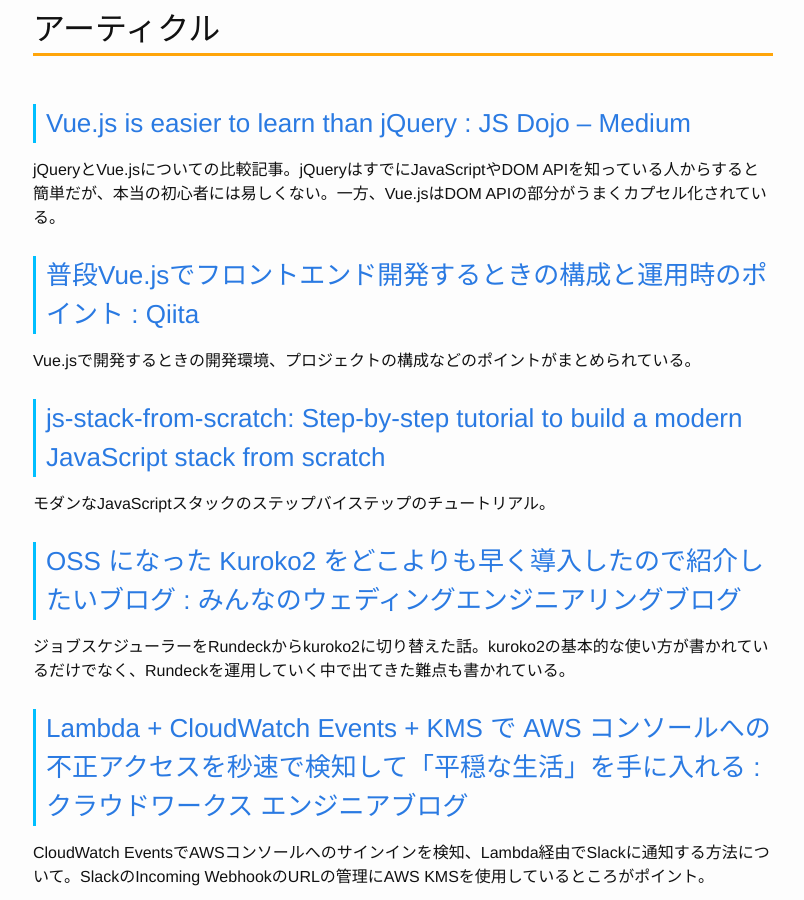
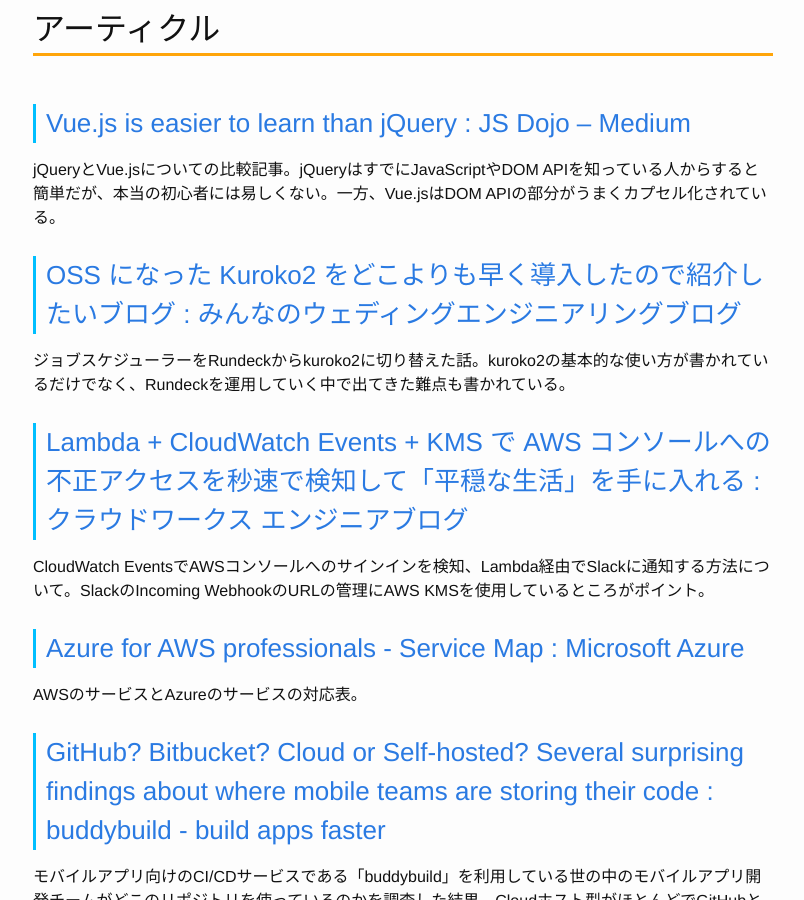
Before and after one commit to Gather-Tech/Gather-Tech.github.io, a Jekyll site: the page built from _posts/2016/2016-11-07-Gather19.md, in a window 1280 px wide and 900 px high, scrolled down 1879 px. Shown: the whole window, without its empty margins (237-1041 px from the left). Built offline with Jekyll 4.4.1, drawn with Linux system fonts in a browser that asks for light colours; some of the changed text lies outside the part shown.

Commit message:
記事を減らした

```diff
--- a/_posts/2016/2016-11-07-Gather19.md
+++ b/_posts/2016/2016-11-07-Gather19.md
@@ -43,14 +43,6 @@
 
 jQueryとVue.jsについての比較記事。jQueryはすでにJavaScriptやDOM APIを知っている人からすると簡単だが、本当の初心者には易しくない。一方、Vue.jsはDOM APIの部分がうまくカプセル化されている。
 
-### [普段Vue.jsでフロントエンド開発するときの構成と運用時のポイント : Qiita](http://qiita.com/potato4d/items/55a60f21c26bf889afd5)
-
-Vue.jsで開発するときの開発環境、プロジェクトの構成などのポイントがまとめられている。
-
-### [js-stack-from-scratch: Step-by-step tutorial to build a modern JavaScript stack from scratch](https://github.com/verekia/js-stack-from-scratch)
-
-モダンなJavaScriptスタックのステップバイステップのチュートリアル。
-
 ### [OSS になった Kuroko2 をどこよりも早く導入したので紹介したいブログ : みんなのウェディングエンジニアリングブログ](http://blog.mwed.info/posts/kuroko2-mwed-2016-10.html)
 
 ジョブスケジューラーをRundeckからkuroko2に切り替えた話。kuroko2の基本的な使い方が書かれているだけでなく、Rundeckを運用していく中で出てきた難点も書かれている。
@@ -95,10 +87,6 @@
 
 HTTPリクエストとレスポンスをビジュアライズしてくれるツール。JavaScript製。
 
-### [watson-developer-cloud/ios-sdk: GitHub](https://github.com/watson-developer-cloud/ios-sdk?utm_campaign=This%2BWeek%2Bin%2BSwift&utm_medium=email&utm_source=This_Week_in_Swift_108)
-
-WatsonのiOS SDK。
-
 ### [GraphQLSwift/GraphQL: GitHub](https://github.com/GraphQLSwift/GraphQL)
 
 GraphQLのSwift実装。
```
